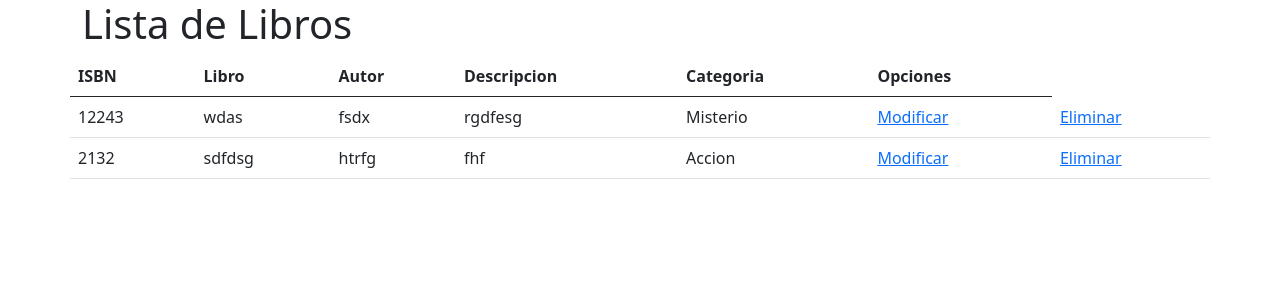
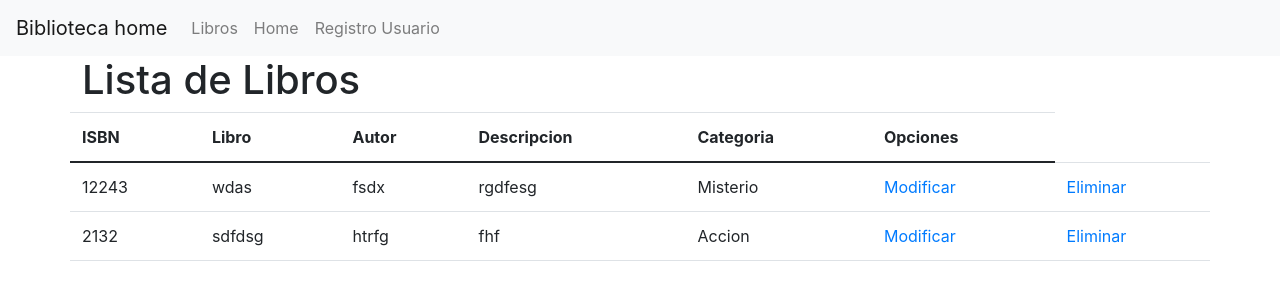
Before and after one commit to FernandaRobertson/PRUEBA3, a Django app: page /libros in a window 1280 px wide. Shown: the top 300 px of the page. Run offline with Django 3.2, Linux system fonts and the light colour scheme; data comes from the database, SQL or seed files in the repository; both versions use the stored data as it was after the commit.

Commit message:
funcionando

```diff
--- a/prueba3_1/core/templates/core/libros.html
+++ b/prueba3_1/core/templates/core/libros.html
@@ -4,10 +4,35 @@
     <meta charset="UTF-8">
     <meta name="viewport" content="width=device-width, initial-scale=1.0">
     <link href="https://cdn.jsdelivr.net/npm/bootstrap@5.0.1/dist/css/bootstrap.min.css" rel="stylesheet" integrity="sha384-+0n0xVW2eSR5OomGNYDnhzAbDsOXxcvSN1TPprVMTNDbiYZCxYbOOl7+AMvyTG2x" crossorigin="anonymous">
+    <link rel="stylesheet" href="https://cdn.jsdelivr.net/npm/bootstrap@4.6.0/dist/css/bootstrap.min.css" integrity="sha384-B0vP5xmATw1+K9KRQjQERJvTumQW0nPEzvF6L/Z6nronJ3oUOFUFpCjEUQouq2+l" crossorigin="anonymous">
 
     <title>Listado Libros</title>
 </head>
 <body>
+
+    <nav class="navbar navbar-expand-lg navbar-light bg-light">
+        <a class="navbar-brand" href="home">Biblioteca home</a>
+        <button class="navbar-toggler" type="button" data-toggle="collapse" data-target="#navbarNav" aria-controls="navbarNav" aria-expanded="false" aria-label="Toggle navigation">
+          <span class="navbar-toggler-icon"></span>
+        </button>
+        <div class="collapse navbar-collapse" id="navbarNav">
+          <ul class="navbar-nav">
+            <li class="nav-item ">
+              <a class="nav-link" href="{% url 'libro' %}">Libros </a>
+            </li>
+            <li class="nav-item">
+              <a class="nav-link" href="{% url 'home' %}">Home</a>
+            </li>
+            <li class="nav-item">
+              <a class="nav-link" href="{% url 'registro_us' %}">Registro Usuario</a>
+            </li>
+           <li>
+            <div id="MyClockDisplay" class="nav-link clock" onload="showTime()"></div>
+          </li>
+
+          </ul>
+        </div>
+      </nav>
 
     <div class="container">
         <div class="row">
@@ -34,7 +59,7 @@
                     <td>{{li.descripcion}}</td>
                     <td>{{li.categoria}}</td>
                     <td><a href="{% url 'form_libros' li.isbn %}">Modificar</a></td>
-                    <td><a href="{% url 'form_libros' li.isbn %}">Eliminar</a></td>
+                    <td><a href="{% url 'eliminar_l' li.isbn %}">Eliminar</a></td>
                 </tr>
                 {% endfor %}
             </tbody>
--- a/prueba3_1/core/urls.py
+++ b/prueba3_1/core/urls.py
@@ -1,9 +1,11 @@
 from django.urls import path
-from .views import libros, form_libro, home
+from .views import libros, form_libro, home, eliminar_l, registro_us, crea_libro
 
 urlpatterns = [
     path('', home, name="home"),
-    path('libros', libros, name="libros"),
+    path('libros', libros, name="libro"),
     path('form_libros/<id>', form_libro, name="form_libros"),
-
+    path('eliminarlibro/<id>', eliminar_l, name="eliminar_l"),
+    path('usuario', registro_us, name="registro_us"),
+    path('crea_libro', crea_libro, name="crea_libro"),
 ]
--- a/prueba3_1/core/views.py
+++ b/prueba3_1/core/views.py
@@ -1,4 +1,4 @@
-from django.shortcuts import render
+from django.shortcuts import render, redirect
 from .models import Libro
 from .form import LibroForm
 
@@ -9,7 +9,7 @@
     datos = {
         'libros': libros
     }
-    return render(request, 'core/home.html',datos)
+    return render(request, 'core/home.html', datos)
 
 def libros(request):
     libros = Libro.objects.all()
@@ -24,9 +24,28 @@
         'form': LibroForm(instance=libros)
     }
     if request.method=='POST':
-        formulario = LibroForm(request.POST)
+        formulario = LibroForm(request.POST, instance=libros)
         if formulario.is_valid:
             formulario.save()
             datos['mensaje'] = 'Guardado correctamente'
 
     return render(request, 'core/form_libros.html', datos)
+
+def eliminar_l(request, id):
+    libro= Libro.objects.get(isbn=id)
+    libro.delete()
+    return redirect(to="libro")
+
+def registro_us(request):
+    return render(request, 'core/registro_us.html')
+
+def crea_libro(request):
+    datos = {
+        'form': LibroForm()
+    }
+    if request.method =='POST':
+        formulario=LibroForm(request.POST)
+        if formulario.is_valid:
+            formulario.save()
+            datos["mensaje"] = "Creado correctamente"
+    return render(request, 'core/crea_libro.html', datos)
```
Also changed, not shown: prueba3_1/core/templates/core/crea_libro.html (renamed from prueba3_1/core/templates/core/form_libros.html, +29 -1 lines), prueba3_1/core/templates/core/home.html (+10 -3 lines), prueba3_1/core/templates/core/registro_us.html (+27 -1 lines), prueba3_1/db.sqlite3.
